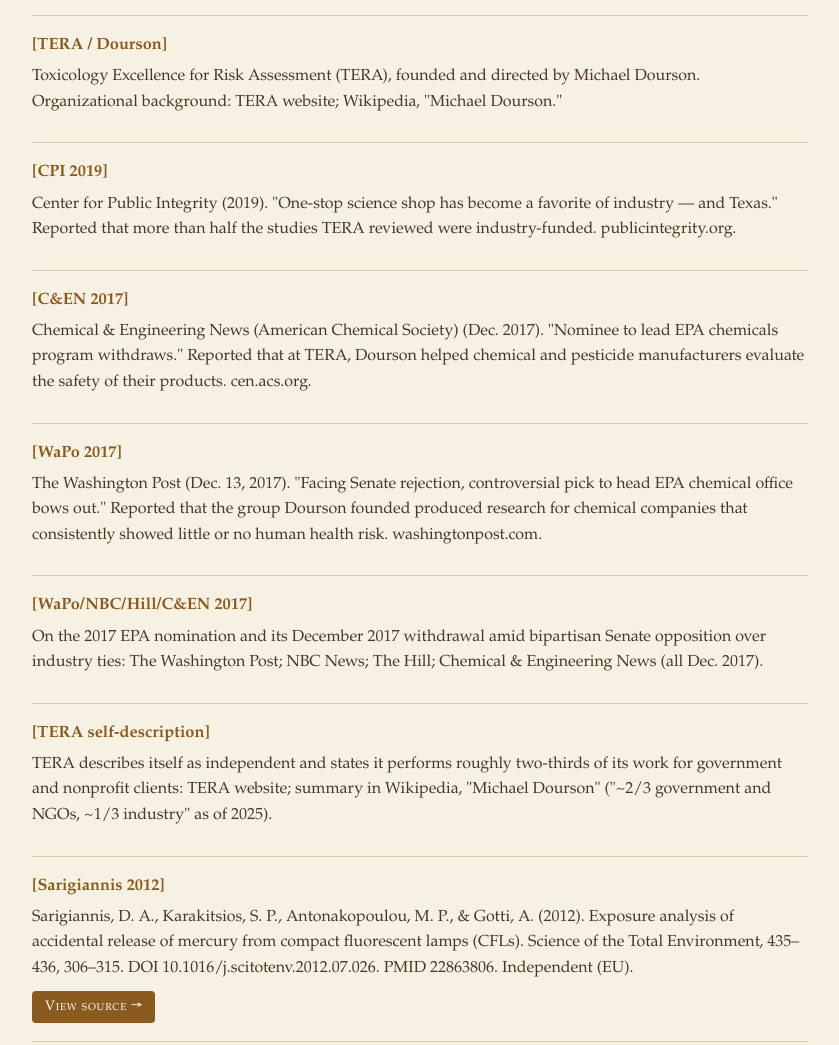
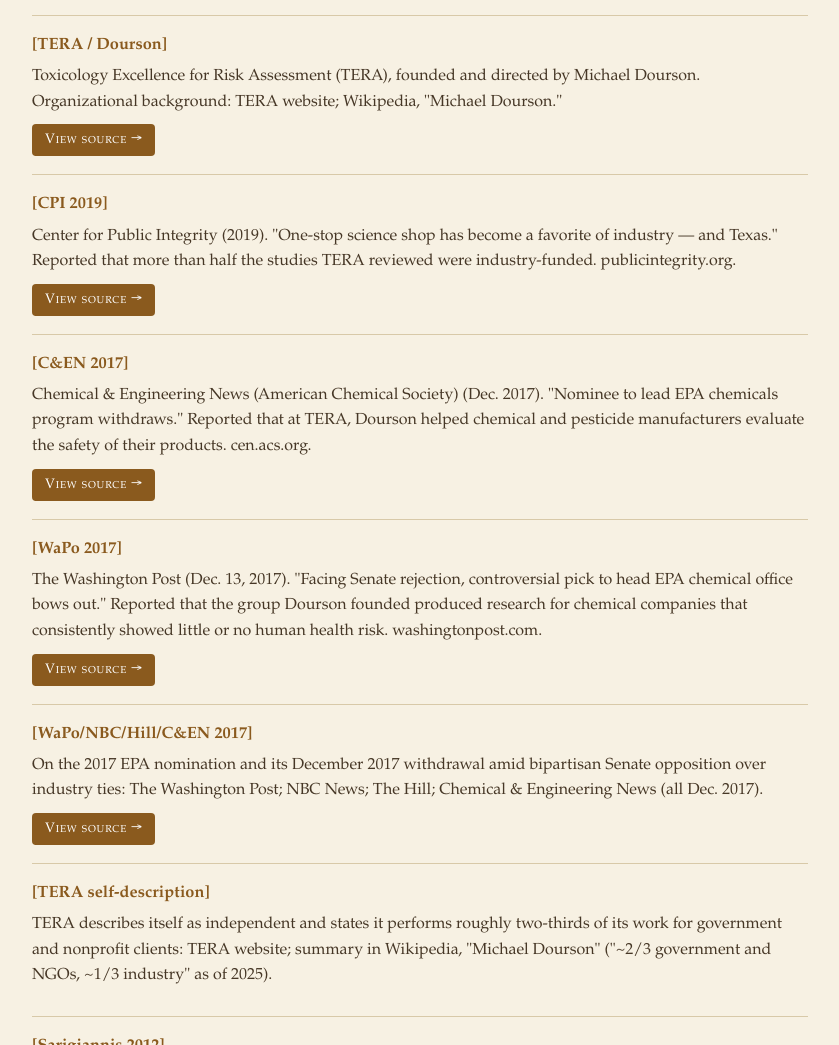
Before and after one commit to marti124/Patent_Article, a plain HTML site: page The_Bulb_Your_Grandmother_Bought_Refs.html in a window 1280 px wide. Shown: the part 1269-2314 px from the top of the page, without its empty margins (220-1059 px from the left). Drawn offline with Linux system fonts and the light colour scheme.

Commit message:
Add files via upload

```diff
--- a/The_Bulb_Your_Grandmother_Bought_Refs.html
+++ b/The_Bulb_Your_Grandmother_Bought_Refs.html
@@ -187,22 +187,27 @@
     <div class="entry">
       <div class="src-head"><span class="src-num">[TERA / Dourson]</span></div>
       <div class="case-note">Toxicology Excellence for Risk Assessment (TERA), founded and directed by Michael Dourson. Organizational background: TERA website; Wikipedia, "Michael Dourson."</div>
+      <a class="cite-link" href="https://en.wikipedia.org/wiki/Michael_Dourson" target="_blank" rel="noopener">View source &rarr;</a>
     </div>
     <div class="entry">
       <div class="src-head"><span class="src-num">[CPI 2019]</span></div>
       <div class="case-note">Center for Public Integrity (2019). "One-stop science shop has become a favorite of industry — and Texas." Reported that more than half the studies TERA reviewed were industry-funded. publicintegrity.org.</div>
+      <a class="cite-link" href="https://publicintegrity.org/environment/one-stop-science-shop-has-become-a-favorite-of-industry-and-texas/" target="_blank" rel="noopener">View source &rarr;</a>
     </div>
     <div class="entry">
       <div class="src-head"><span class="src-num">[C&EN 2017]</span></div>
       <div class="case-note">Chemical & Engineering News (American Chemical Society) (Dec. 2017). "Nominee to lead EPA chemicals program withdraws." Reported that at TERA, Dourson helped chemical and pesticide manufacturers evaluate the safety of their products. cen.acs.org.</div>
+      <a class="cite-link" href="https://cen.acs.org/articles/95/web/2017/12/Nominee-lead-EPA-chemicals-program.html" target="_blank" rel="noopener">View source &rarr;</a>
     </div>
     <div class="entry">
       <div class="src-head"><span class="src-num">[WaPo 2017]</span></div>
       <div class="case-note">The Washington Post (Dec. 13, 2017). "Facing Senate rejection, controversial pick to head EPA chemical office bows out." Reported that the group Dourson founded produced research for chemical companies that consistently showed little or no human health risk. washingtonpost.com.</div>
+      <a class="cite-link" href="https://www.washingtonpost.com/news/energy-environment/wp/2017/12/13/facing-senate-rejection-controversial-pick-to-head-epa-chemical-office-bows-out/" target="_blank" rel="noopener">View source &rarr;</a>
     </div>
     <div class="entry">
       <div class="src-head"><span class="src-num">[WaPo/NBC/Hill/C&EN 2017]</span></div>
       <div class="case-note">On the 2017 EPA nomination and its December 2017 withdrawal amid bipartisan Senate opposition over industry ties: The Washington Post; NBC News; The Hill; Chemical & Engineering News (all Dec. 2017).</div>
+      <a class="cite-link" href="https://www.washingtonpost.com/news/energy-environment/wp/2017/12/13/facing-senate-rejection-controversial-pick-to-head-epa-chemical-office-bows-out/" target="_blank" rel="noopener">View source &rarr;</a>
     </div>
     <div class="entry">
       <div class="src-head"><span class="src-num">[TERA self-description]</span></div>
```
